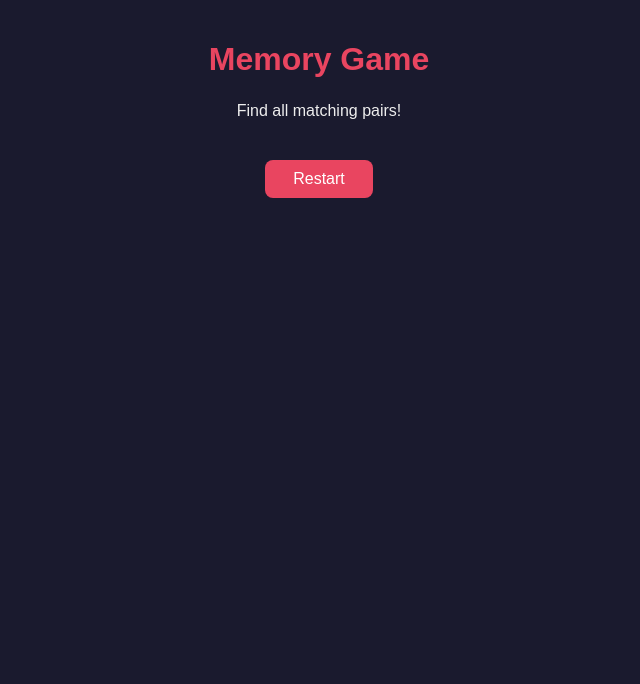
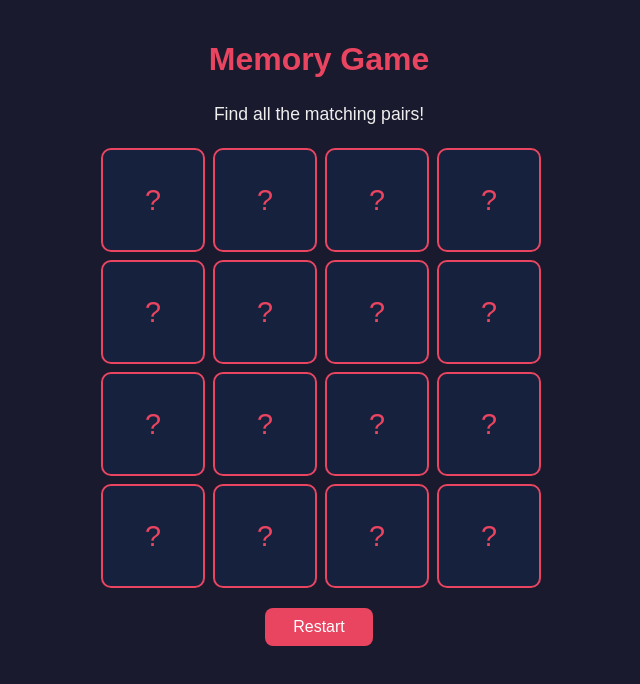
Before and after one commit to UnusualTitan711x/Match-Two-Game, a plain HTML site: page index.html in a window 1280 px wide. Shown: the whole page, without its empty margins (321-961 px from the left). Drawn offline with Linux system fonts and the light colour scheme.

Commit message:
js code + minor adjustments

```diff
--- a/index.html
+++ b/index.html
@@ -8,7 +8,7 @@
 </head>
 <body>
     <h1>Memory Game</h1>
-    <p>Find all matching pairs!</p>
+    <p id="status">Find all matching pairs!</p>
 
     <div id="board">
 
--- a/script.js
+++ b/script.js
@@ -0,0 +1,89 @@
+const EMOJIS = ["🐶", "🐱", "🦊", "🐸", "🦁", "🐧", "🦋", "🐙"];
+
+let cards = [];
+let flippedCards = [];
+let matchedCount = 0;
+let canFlip = true;
+
+const board = document.getElementById("board");
+const status = document.getElementById("status");
+const restartBtn = document.getElementById("restart-btn");
+
+function shuffle(array) {
+    for (let i = array.length - 1; i > 0; i--) {
+        const j = Math.floor(Math.random() * (i + 1));
+        [array[i], array[j]] = [array[j], array[i]]
+    }
+    return array;
+}
+
+// Creates a card element and returns it
+function createCard(emoji) {
+    const card = document.createElement("div");
+    card.classList.add("card");
+    card.dataset.emoji = emoji;
+
+    // Wrapper
+    const inner = document.createElement("div");
+    inner.classList.add("card-inner");
+
+    // Front-side
+    const front = document.createElement("div");
+    front.classList.add("card-front");
+    front.textContent = emoji;
+
+    // Back-side
+    const back = document.createElement("div");
+    back.classList.add("card-back");
+    back.textContent = "?";
+
+    // Putting everything together
+    inner.appendChild(front);
+    inner.appendChild(back);
+    card.appendChild(inner);
+
+    // Adding click listener so it can do something when clicked
+    card.addEventListener("click", onCardClick);
+
+    return card;
+}
+
+function startGame() {
+    // Initialize everything
+    board.innerHTML = "";
+    flippedCards = [];
+    matchedCount = 0;
+    canFlip = true;
+    status.textContent = "Find all the matching pairs!";
+
+    const deck = shuffle([...EMOJIS, ...EMOJIS]);
+
+    // Create a card for each element in the deck
+    // Still don't understand this well
+    cards = deck.map(emoji => {
+        const card = createCard(emoji);
+        board.appendChild(card); // add it to the board
+        return card;
+    })
+}
+
+function onCardClick(event) {
+    const card = event.currentTarget;
+
+    // Ignore if already flipped or matched
+    if (!canFlip) return;
+    if (card.classList.contains("flipped")) return;
+    if (card.classList.contains("matched")) return;
+
+    // Flip the card
+    card.classList.add("flipped");
+    flippedCards.push(card);
+
+    if (flippedCards.length === 2) {
+        // checkForMatch();
+    }
+}
+
+restartBtn.addEventListener("click", startGame);
+
+startGame();
--- a/style.css
+++ b/style.css
@@ -41,10 +41,13 @@ h1 {
     height: 100%;
     position: relative;
     transform-style: preserve-3d;
-    /*transition: trasnform 0.4s ease; */
+    transition: transform 0.4s ease;
 }
 
 /*card animation shenanigans*/
+.card-flipped .card-inner {
+    transform: rotateY(180deg);
+}
 
 .card-front,
 .card-back {
@@ -68,7 +71,7 @@ h1 {
 
 .card-front {
     background: #0f3460;
-    /*animations*/
+    transform: rotateY(180deg);
 }
 
 .card.matched .card-front {
```
